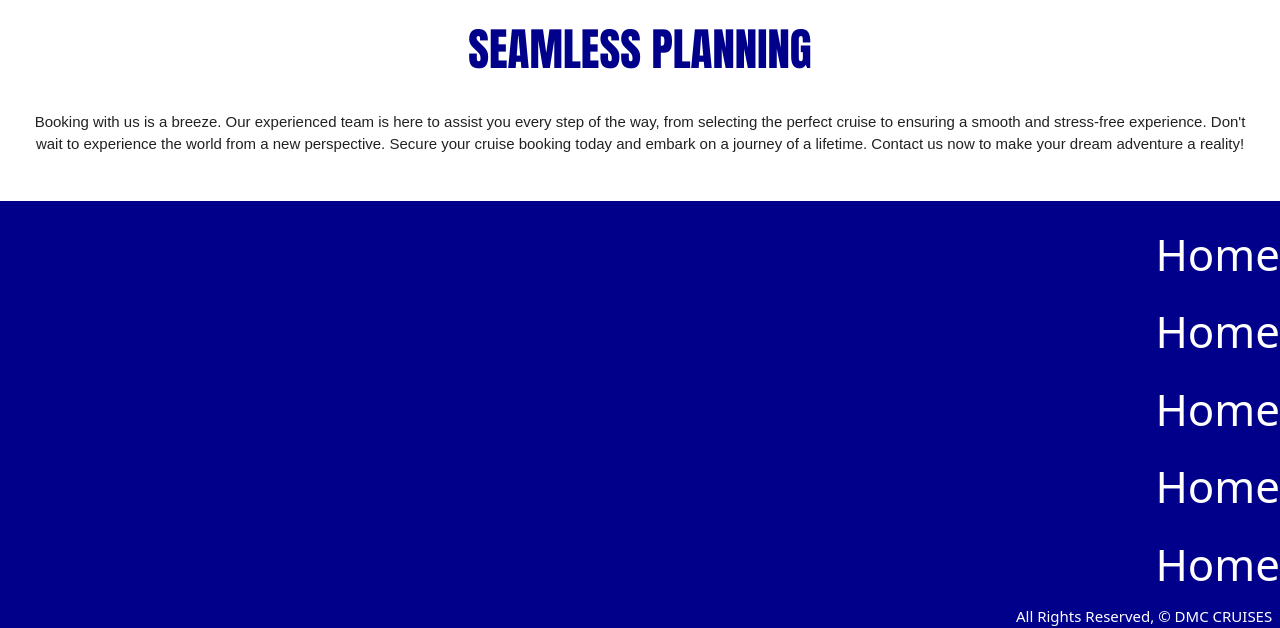
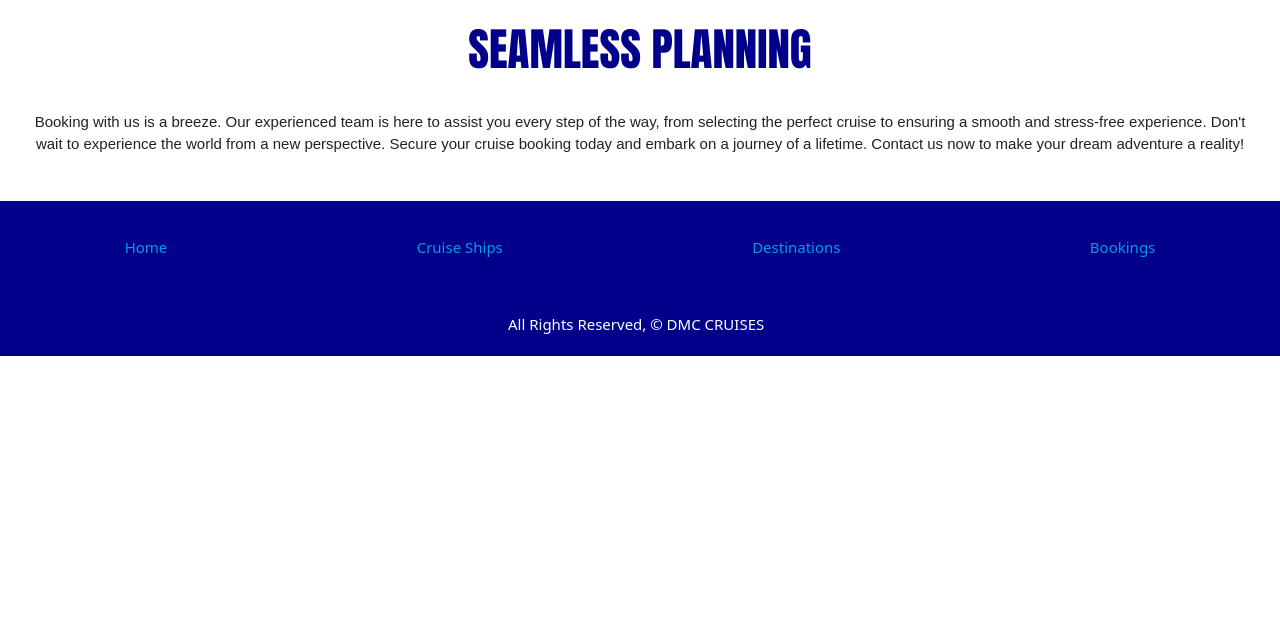
Before and after one commit to mlewis2257/dmc-cruises, a Django app: page /bookings/create/ in a window 1280 px wide. Shown: the part 1976-2604 px from the top of the page. After the commit the page ends 2332 px from the top, so only its background shows below. Run offline with Django 4.2, Linux system fonts and the light colour scheme; data that the repository does not hold is empty; parts of the project's set-up code (start-up, migrations or seed data) failed here and were passed over.

Commit message:
destinations and footer

```diff
--- a/main_app/templates/base.html
+++ b/main_app/templates/base.html
@@ -30,6 +30,20 @@
       nav ul a:hover {
         background-color: lightblue;
       }
+      .page-footer {
+        padding-bottom: 20px;
+      }
+      .footer-links {
+        display: flex;
+        justify-content: center;
+        justify-content: space-around;
+        padding-top: 20px;
+        padding-bottom: 40px;
+      }
+      .footer-links a:hover {
+        color: white;
+        transition: 0.5s all ease-in-out;
+      }
     </style>
   </head>
   <body>
@@ -48,14 +62,14 @@
           <ul class="left">
             <li>
               <a href="{% url 'home' %}" class="left brand-logo"
-                ><img style="width: 86px" src="../../static/images/logo.png"
+                ><img style="width: 86px" src="{% static 'images/logo.png' %}"
               /></a>
             </li>
           </ul>
           <ul class="left">
             <li>
               <a href="{% url 'home' %}" class="left brand-logo"
-                ><img style="width: 86px" src="../../static/images/logo.png"
+                ><img style="width: 86px" src="{% static 'images/logo.png' %}"
               /></a>
             </li>
           </ul>
@@ -75,14 +89,15 @@
     </header>
     <main class="container-fluid">{% block content %} {% endblock %}</main>
     <footer class="page-footer">
-      <div>
-        <h3>Home</h3>
-        <h3>Home</h3>
-        <h3>Home</h3>
-        <h3>Home</h3>
-        <h3>Home</h3>
+      <div class="center">
+        <ul class="footer-links">
+          <li><a href="{% url 'home' %}">Home</a></li>
+          <li><a href="{% url 'cruises' %}">Cruise Ships</a></li>
+          <li><a href="{% url 'destinations' %}">Destinations</a></li>
+          <li><a href="{% url 'index' %}">Bookings</a></li>
+        </ul>
       </div>
-      <div class="right">All Rights Reserved, &copy; DMC CRUISES &nbsp;</div>
+      <div class="center">All Rights Reserved, &copy; DMC CRUISES &nbsp;</div>
     </footer>
   </body>
 </html>
--- a/main_app/templates/main_app/booking_form.html
+++ b/main_app/templates/main_app/booking_form.html
@@ -1,25 +1,22 @@
-{% extends 'base.html' %}
-
-{% block content %}
+{% extends 'base.html' %} {% block content %} {% load static%}
 
 <style>
-
   #image-wrapper {
     height: 600px;
     background-size: cover;
     width: 100%;
-    background-image:url("../../static/images/greece.png");
+    background-image: url("{% static 'images/greece.png' %}");
   }
   #cruise_home {
     border-style: groove;
     border-color: blue;
     width: 24.6%;
-    margin:0;
-    padding:7px;
+    margin: 0;
+    padding: 7px;
   }
 
   h1 {
-    font-family: "Kapra-Optimized",Impact,"Arial Narrow",Arial,sans-serif;
+    font-family: "Kapra-Optimized", Impact, "Arial Narrow", Arial, sans-serif;
     color: darkblue;
     font-size: 3rem;
     text-transform: uppercase;
@@ -30,8 +27,8 @@
   }
 
   h5 {
-font-family: "Kapra-Optimized",Impact,"Arial Narrow",Arial,sans-serif;
-color:darkblue;
+    font-family: "Kapra-Optimized", Impact, "Arial Narrow", Arial, sans-serif;
+    color: darkblue;
     font-size: 3rem;
     text-transform: uppercase;
     line-height: 110%;
@@ -41,33 +38,36 @@ text-align: center;
   }
 
   h6 {
-  font-family: "ProximaNova-Regular",Arial,sans-serif;
+    font-family: "ProximaNova-Regular", Arial, sans-serif;
     font-size: 1rem;
     line-height: 150%;
-  margin:0;
+    margin: 0;
     padding: 25px;
     text-align: center;
   }
 
-.btn, .btn-large, .btn-small {
+  .btn,
+  .btn-large,
+  .btn-small {
     width: 100%;
     text-decoration: none;
     color: #fff;
     background-color: blue;
     text-align: center;
-  letter-spacing: .5px;
-  -webkit-transition: background-color .2s ease-out;
-  transition: background-color .2s ease-out;
+    letter-spacing: 0.5px;
+    -webkit-transition: background-color 0.2s ease-out;
+    transition: background-color 0.2s ease-out;
     cursor: pointer;
   }
 
-.btn:hover, .btn-large:hover, .btn-small:hover {
+  .btn:hover,
+  .btn-large:hover,
+  .btn-small:hover {
     background-color: lightblue;
   }
 </style>
 
-<div id="image-wrapper">
-</div>
+<div id="image-wrapper"></div>
 
 {% if object %}
 <h1>Edit <span class="teal-text">{{ object.name }}</span></h1>
@@ -75,48 +75,74 @@ h6 {
 <h1>Add Booking</h1>
 {% endif %}
 
-
 <form action="" method="POST">
   {% csrf_token %}
   <table>
     {{ form.as_table }}
   </table>
-  <input type="submit" value="Submit!" class="btn">
+  <input type="submit" value="Submit!" class="btn" />
 </form>
 
-
-
 <h5>Elegant and Spacious Cabins</h5>
-<h6>Your comfort is our priority. Your cruise booking ensures a well-appointed cabin or suite where you can unwind and recharge after each day's adventures. Whether you choose an ocean-view room or a private balcony suite, you'll enjoy a peaceful retreat at sea.</h6>
-
+<h6>
+  Your comfort is our priority. Your cruise booking ensures a well-appointed
+  cabin or suite where you can unwind and recharge after each day's adventures.
+  Whether you choose an ocean-view room or a private balcony suite, you'll enjoy
+  a peaceful retreat at sea.
+</h6>
 
 <h5>Unleash Your Wanderlust: Secure Your Dream Cruise Today!</h5>
-<h6>Are you ready to turn your travel dreams into reality? Your ticket to an extraordinary adventure awaits with our exclusive cruise booking! Imagine the thrill of exploring stunning destinations while enjoying the utmost in luxury and comfort. Here's why you should reserve your spot now:</h6>
+<h6>
+  Are you ready to turn your travel dreams into reality? Your ticket to an
+  extraordinary adventure awaits with our exclusive cruise booking! Imagine the
+  thrill of exploring stunning destinations while enjoying the utmost in luxury
+  and comfort. Here's why you should reserve your spot now:
+</h6>
 
 <div class="row">
   <div class="col-4">
-    <div id="simple-list-example" class="d-flex flex-column gap-2 simple-list-example-scrollspy text-center">
-      <a class="p-1 rounded" href="#simple-list-item-1"> <img id="cruise_home" src="../../static/images/green.png"></a>
-      <a class="p-1 rounded" href="#simple-list-item-2"> <img id="cruise_home" src="../../static/images/slipper.png"></a>
-      <a class="p-1 rounded" href="#simple-list-item-3"> <img id="cruise_home" src="../../static/images/people.png"></a>
-      <a class="p-1 rounded" href="#simple-list-item-4"> <img id="cruise_home" src="../../static/images/chop.png"></a>
+    <div
+      id="simple-list-example"
+      class="d-flex flex-column gap-2 simple-list-example-scrollspy text-center"
+    >
+      <a class="p-1 rounded" href="#simple-list-item-1">
+        <img id="cruise_home" src="{% static 'images/green.png' %}"
+      /></a>
+      <a class="p-1 rounded" href="#simple-list-item-2">
+        <img id="cruise_home" src="{% static 'images/slipper.png' %}"
+      /></a>
+      <a class="p-1 rounded" href="#simple-list-item-3">
+        <img id="cruise_home" src="{% static 'images/people.png' %}"
+      /></a>
+      <a class="p-1 rounded" href="#simple-list-item-4">
+        <img id="cruise_home" src="{% static 'images/chop.png' %}"
+      /></a>
     </div>
   </div>
 
   <h5>Exquisite Dining Experiences</h5>
-  <h6>Indulge in a culinary journey like no other. Our cruise offers a variety of dining options, from gourmet restaurants with world-class chefs to casual eateries serving up international flavors. Savor delectable dishes, fine wines, and tantalizing desserts at sea.</h6>
-
+  <h6>
+    Indulge in a culinary journey like no other. Our cruise offers a variety of
+    dining options, from gourmet restaurants with world-class chefs to casual
+    eateries serving up international flavors. Savor delectable dishes, fine
+    wines, and tantalizing desserts at sea.
+  </h6>
 
   <h5>Seamless Planning</h5>
-  <h6>Booking with us is a breeze. Our experienced team is here to assist you every step of the way, from selecting the perfect cruise to ensuring a smooth and stress-free experience.
-    Don't wait to experience the world from a new perspective. Secure your cruise booking today and embark on a journey of a lifetime. Contact us now to make your dream adventure a reality!</h6>
+  <h6>
+    Booking with us is a breeze. Our experienced team is here to assist you
+    every step of the way, from selecting the perfect cruise to ensuring a
+    smooth and stress-free experience. Don't wait to experience the world from a
+    new perspective. Secure your cruise booking today and embark on a journey of
+    a lifetime. Contact us now to make your dream adventure a reality!
+  </h6>
 
   <script>
-      document.addEventListener('DOMContentLoaded', function() {
-      const selectEl = document.querySelectorAll('select');
-      M.FormSelect.init(selectEl); })
+    document.addEventListener("DOMContentLoaded", function () {
+      const selectEl = document.querySelectorAll("select");
+      M.FormSelect.init(selectEl);
+    });
   </script>
 
-
-
   {% endblock %}
+</div>
```
Also changed, not shown: main_app/templates/destinations/detail.html (+10 -4 lines). Lines whose indentation alone changed are shown as unchanged.
